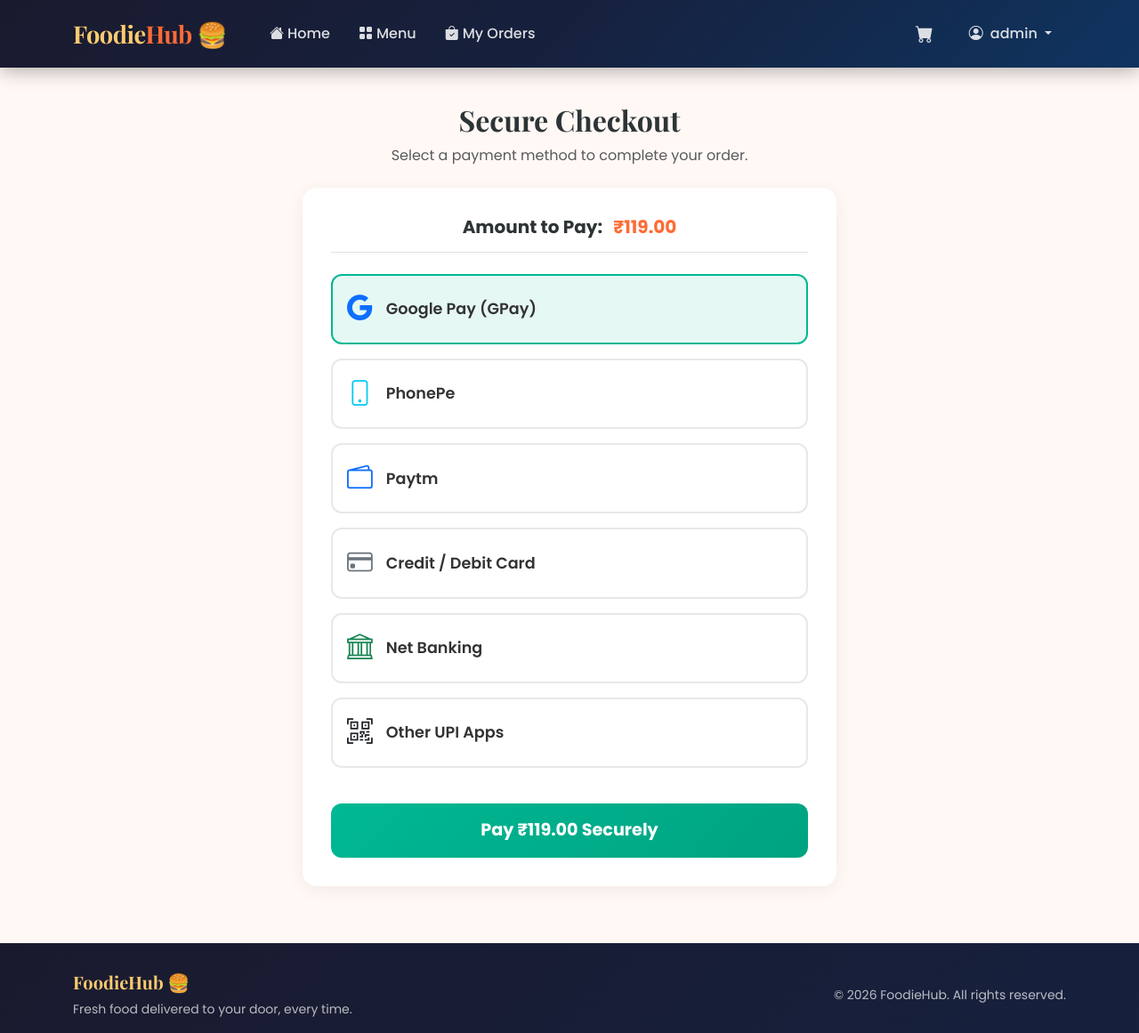
After one commit to MallikGowdaM/Food-Ordering-Website, a Django app: page /payment/1/ in a window 1280 px wide. The commit adds this page. Shown: the whole page at 89% size. Run offline with Django 5.2, Linux system fonts and the light colour scheme; a user stored in the database is signed in; data comes from the database, SQL or seed files in the repository; both versions use the stored data as it was after the commit; data that the repository does not hold is empty.

Commit message:
Add payment gateway, live map tracking, and updated food images

```diff
--- a/store/models.py
+++ b/store/models.py
@@ -59,6 +59,8 @@ class Order(models.Model):
     user = models.ForeignKey(User, on_delete=models.CASCADE, related_name='orders')
     total_price = models.DecimalField(max_digits=10, decimal_places=2)
     status = models.CharField(max_length=20, choices=STATUS_CHOICES, default='pending')
+    payment_method = models.CharField(max_length=50, blank=True)
+    payment_status = models.BooleanField(default=False)
     address = models.TextField()
     phone = models.CharField(max_length=15)
     notes = models.TextField(blank=True)
--- a/store/urls.py
+++ b/store/urls.py
@@ -23,4 +23,6 @@ urlpatterns = [
     path('checkout/', views.checkout_view, name='checkout'),
     path('orders/', views.order_history, name='order_history'),
     path('orders/<int:order_id>/', views.order_detail, name='order_detail'),
+    path('payment/<int:order_id>/', views.payment_view, name='payment'),
+    path('payment/process/<int:order_id>/', views.process_payment, name='process_payment'),
 ]
--- a/store/views.py
+++ b/store/views.py
@@ -1,4 +1,4 @@
-from django.shortcuts import render, redirect, get_object_or_404
+import django.shortcuts
 from django.contrib.auth import login, logout, authenticate
 from django.contrib.auth.decorators import login_required
 from django.contrib.auth.forms import AuthenticationForm
@@ -17,7 +17,7 @@ from .forms import RegisterForm, PlaceOrderForm
 def home(request):
     """Landing page with featured food items."""
     featured_items = FoodItem.objects.filter(is_available=True)[:8]
-    return render(request, 'store/home.html', {'featured_items': featured_items})
+    return django.shortcuts.render(request, 'store/home.html', {'featured_items': featured_items})
 
 
 def menu(request):
@@ -28,7 +28,7 @@ def menu(request):
         items = items.filter(category=category_filter)
 
     categories = FoodItem.CATEGORY_CHOICES
-    return render(request, 'store/menu.html', {
+    return django.shortcuts.render(request, 'store/menu.html', {
         'food_items': items,
         'categories': categories,
         'selected_category': category_filter,
@@ -42,7 +42,7 @@ def menu(request):
 def register_view(request):
     """User registration page."""
     if request.user.is_authenticated:
-        return redirect('menu')
+        return django.shortcuts.redirect('menu')
 
     if request.method == 'POST':
         form = RegisterForm(request.POST)
@@ -50,19 +50,19 @@ def register_view(request):
             user = form.save()
             login(request, user)
             messages.success(request, f'Welcome, {user.first_name}! Your account has been created.')
-            return redirect('menu')
+            return django.shortcuts.redirect('menu')
         else:
             messages.error(request, 'Please correct the errors below.')
     else:
         form = RegisterForm()
 
-    return render(request, 'store/register.html', {'form': form})
+    return django.shortcuts.render(request, 'store/register.html', {'form': form})
 
 
 def login_view(request):
     """User login page."""
     if request.user.is_authenticated:
-        return redirect('menu')
+        return django.shortcuts.redirect('menu')
 
     if request.method == 'POST':
         form = AuthenticationForm(request, data=request.POST)
@@ -71,20 +71,20 @@ def login_view(request):
             login(request, user)
             messages.success(request, f'Welcome back, {user.first_name or user.username}!')
             next_url = request.GET.get('next', 'menu')
-            return redirect(next_url)
+            return django.shortcuts.redirect(next_url)
         else:
             messages.error(request, 'Invalid username or password.')
     else:
         form = AuthenticationForm()
 
-    return render(request, 'store/login.html', {'form': form})
+    return django.shortcuts.render(request, 'store/login.html', {'form': form})
 
 
 def logout_view(request):
     """Logout and redirect to home."""
     logout(request)
     messages.info(request, 'You have been logged out.')
-    return redirect('home')
+    return django.shortcuts.redirect('home')
 
 
 # ─────────────────────────────────────────
@@ -96,7 +96,7 @@ def cart_view(request):
     """View the current user's cart."""
     cart_items = Cart.objects.filter(user=request.user).select_related('food_item')
     total = sum(item.subtotal for item in cart_items)
-    return render(request, 'store/cart.html', {
+    return django.shortcuts.render(request, 'store/cart.html', {
         'cart_items': cart_items,
         'total': total,
     })
@@ -105,7 +105,7 @@ def cart_view(request):
 @login_required
 def add_to_cart(request, food_id):
     """Add a food item to the cart or increment quantity."""
-    food_item = get_object_or_404(FoodItem, id=food_id, is_available=True)
+    food_item = django.shortcuts.get_object_or_404(FoodItem, id=food_id, is_available=True)
     cart_item, created = Cart.objects.get_or_create(
         user=request.user,
         food_item=food_item,
@@ -120,13 +120,13 @@ def add_to_cart(request, food_id):
 
     # Redirect back to the referring page (menu or home)
     next_url = request.META.get('HTTP_REFERER', 'menu')
-    return redirect(next_url)
+    return django.shortcuts.redirect(next_url)
 
 
 @login_required
 def update_cart(request, cart_id):
     """Update quantity or remove an item from the cart."""
-    cart_item = get_object_or_404(Cart, id=cart_id, user=request.user)
+    cart_item = django.shortcuts.get_object_or_404(Cart, id=cart_id, user=request.user)
     action = request.POST.get('action')
 
     if action == 'increase':
@@ -143,7 +143,7 @@ def update_cart(request, cart_id):
         cart_item.delete()
         messages.info(request, f'{cart_item.food_item.name} removed from cart.')
 
-    return redirect('cart')
+    return django.shortcuts.redirect('cart')
 
 
 @login_required
@@ -151,7 +151,7 @@ def clear_cart(request):
     """Remove all items from the cart."""
     Cart.objects.filter(user=request.user).delete()
     messages.info(request, 'Your cart has been cleared.')
-    return redirect('cart')
+    return django.shortcuts.redirect('cart')
 
 
 # ─────────────────────────────────────────
@@ -165,7 +165,7 @@ def checkout_view(request):
 
     if not cart_items.exists():
         messages.warning(request, 'Your cart is empty. Add some food items first!')
-        return redirect('menu')
+        return django.shortcuts.redirect('menu')
 
     total = sum(item.subtotal for item in cart_items)
 
@@ -193,14 +193,13 @@ def checkout_view(request):
                 # Clear the cart
                 cart_items.delete()
 
-            messages.success(request, f'🎉 Order #{order.id} placed successfully! We\'ll deliver soon.')
-            return redirect('order_detail', order_id=order.id)
+            return django.shortcuts.redirect('payment', order_id=order.id)
         else:
             messages.error(request, 'Please fill in all required fields.')
     else:
         form = PlaceOrderForm()
 
-    return render(request, 'store/checkout.html', {
+    return django.shortcuts.render(request, 'store/checkout.html', {
         'cart_items': cart_items,
         'total': total,
         'form': form,
@@ -208,14 +207,39 @@ def checkout_view(request):
 
 
 @login_required
+def payment_view(request, order_id):
+    """Simulated payment gateway page."""
+    order = django.shortcuts.get_object_or_404(Order, id=order_id, user=request.user)
+    if order.payment_status:
+        messages.info(request, "This order has already been paid for.")
+        return django.shortcuts.redirect('order_detail', order_id=order.id)
+    return django.shortcuts.render(request, 'store/payment.html', {'order': order})
+
+
+@login_required
+def process_payment(request, order_id):
+    """Process the simulated payment."""
+    order = django.shortcuts.get_object_or_404(Order, id=order_id, user=request.user)
+    if request.method == 'POST':
+        payment_method = request.POST.get('payment_method', 'Unknown')
+        order.payment_method = payment_method
+        order.payment_status = True
+        order.status = 'confirmed'
+        order.save()
+        messages.success(request, f'🎉 Payment successful via {payment_method}! Order #{order.id} is confirmed. We\'ll deliver soon.')
+        return django.shortcuts.redirect('order_detail', order_id=order.id)
+    return django.shortcuts.redirect('payment', order_id=order.id)
+
+
+@login_required
 def order_history(request):
     """View all past orders for the current user."""
     orders = Order.objects.filter(user=request.user).prefetch_related('items')
-    return render(request, 'store/order_history.html', {'orders': orders})
+    return django.shortcuts.render(request, 'store/order_history.html', {'orders': orders})
 
 
 @login_required
 def order_detail(request, order_id):
     """View details of a specific order."""
-    order = get_object_or_404(Order, id=order_id, user=request.user)
-    return render(request, 'store/order_detail.html', {'order': order})
+    order = django.shortcuts.get_object_or_404(Order, id=order_id, user=request.user)
+    return django.shortcuts.render(request, 'store/order_detail.html', {'order': order})
--- /dev/null
+++ b/templates/store/payment.html
@@ -0,0 +1,151 @@
+{% extends 'base.html' %}
+
+{% block title %}Payment Gateway – FoodieHub{% endblock %}
+
+{% block extra_css %}
+<style>
+    .payment-wrap { padding: 2.5rem 0 4rem; }
+
+    .page-heading {
+        font-family: 'Playfair Display', serif;
+        font-size: 2rem;
+        font-weight: 700;
+        text-align: center;
+    }
+
+    .payment-card {
+        background: white;
+        border-radius: 16px;
+        box-shadow: 0 4px 20px rgba(0,0,0,0.06);
+        padding: 2rem;
+        max-width: 600px;
+        margin: 0 auto;
+    }
+
+    .payment-option {
+        border: 2px solid #e8e8e8;
+        border-radius: 12px;
+        padding: 1rem;
+        margin-bottom: 1rem;
+        cursor: pointer;
+        transition: all 0.2s;
+        display: flex;
+        align-items: center;
+        gap: 15px;
+    }
+
+    .payment-option:hover {
+        border-color: #00b894;
+        background: rgba(0, 184, 148, 0.05);
+    }
+
+    .payment-option.selected {
+        border-color: #00b894;
+        background: rgba(0, 184, 148, 0.1);
+    }
+
+    .payment-icon {
+        font-size: 1.8rem;
+        color: #555;
+    }
+
+    .payment-name {
+        font-weight: 600;
+        font-size: 1.1rem;
+        color: #333;
+    }
+
+    .btn-pay {
+        background: linear-gradient(135deg, #00b894, #00a381);
+        border: none;
+        border-radius: 12px;
+        padding: 1rem;
+        font-weight: 700;
+        font-size: 1.2rem;
+        width: 100%;
+        color: white;
+        transition: all 0.2s;
+        margin-top: 1.5rem;
+    }
+
+    .btn-pay:hover {
+        transform: translateY(-2px);
+        box-shadow: 0 8px 25px rgba(0,184,148,0.4);
+    }
+</style>
+{% endblock %}
+
+{% block content %}
+<div class="payment-wrap">
+    <div class="container">
+        <h1 class="page-heading mb-2">Secure Checkout</h1>
+        <p class="text-center text-muted mb-4">Select a payment method to complete your order.</p>
+
+        <div class="payment-card">
+            <h5 class="fw-bold mb-4 border-bottom pb-3 text-center">
+                Amount to Pay: <span class="text-orange ms-2">₹{{ order.total_price }}</span>
+            </h5>
+
+            <form method="post" action="{% url 'process_payment' order.id %}" id="payment-form">
+                {% csrf_token %}
+                <input type="hidden" name="payment_method" id="selected_method" value="GPay">
+
+                <div class="payment-option selected" onclick="selectMethod('GPay', this)">
+                    <i class="bi bi-google payment-icon text-primary"></i>
+                    <div class="payment-name">Google Pay (GPay)</div>
+                </div>
+
+                <div class="payment-option" onclick="selectMethod('PhonePe', this)">
+                    <i class="bi bi-phone payment-icon text-info"></i>
+                    <div class="payment-name">PhonePe</div>
+                </div>
+
+                <div class="payment-option" onclick="selectMethod('Paytm', this)">
+                    <i class="bi bi-wallet2 payment-icon text-primary"></i>
+                    <div class="payment-name">Paytm</div>
+                </div>
+
+                <div class="payment-option" onclick="selectMethod('Credit/Debit Card', this)">
+                    <i class="bi bi-credit-card payment-icon text-secondary"></i>
+                    <div class="payment-name">Credit / Debit Card</div>
+                </div>
+
+                <div class="payment-option" onclick="selectMethod('Net Banking', this)">
+                    <i class="bi bi-bank payment-icon text-success"></i>
+                    <div class="payment-name">Net Banking</div>
+                </div>
+
+                <div class="payment-option" onclick="selectMethod('Other UPI', this)">
+                    <i class="bi bi-qr-code-scan payment-icon text-dark"></i>
+                    <div class="payment-name">Other UPI Apps</div>
+                </div>
+
+                <button type="submit" class="btn btn-pay" id="pay-btn">
+                    Pay ₹{{ order.total_price }} Securely
+                </button>
+            </form>
+        </div>
+    </div>
+</div>
+{% endblock %}
+
+{% block extra_js %}
+<script>
+    function selectMethod(method, element) {
+        document.getElementById('selected_method').value = method;
+
+        // Remove selected class from all
+        const options = document.querySelectorAll('.payment-option');
+        options.forEach(opt => opt.classList.remove('selected'));
+
+        // Add selected class to clicked
+        element.classList.add('selected');
+    }
+
+    document.getElementById('payment-form').addEventListener('submit', function() {
+        const btn = document.getElementById('pay-btn');
+        btn.innerHTML = '<span class="spinner-border spinner-border-sm me-2"></span>Processing Payment...';
+        btn.disabled = true;
+    });
+</script>
+{% endblock %}
```
Also changed, not shown: templates/store/order_detail.html (+62 -2 lines), update_images.py (added, +27 -0 lines), db.sqlite3, media/food_images/mango_lassi.jpg (added), media/food_images/rasgulla.jpg (added), store/migrations/0002_order_payment_method_order_payment_status.py (added).
